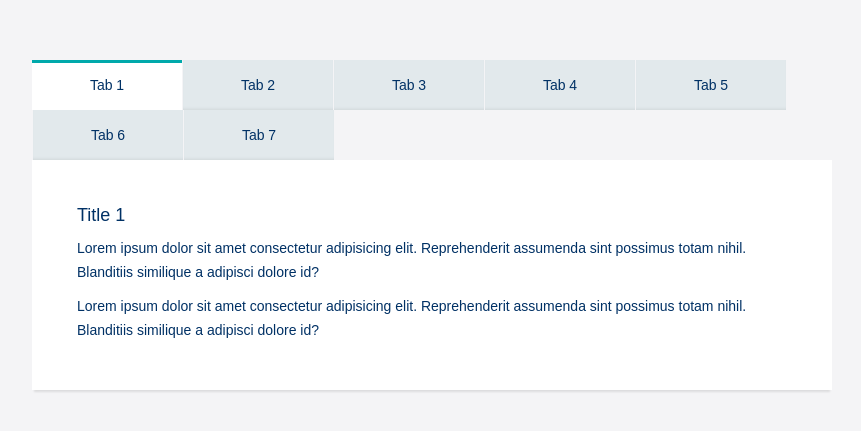
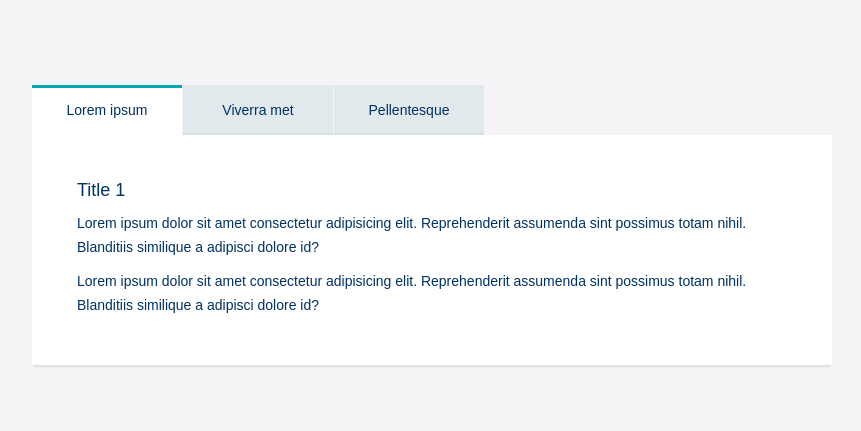
Before and after one commit to ricardolmsilva/tab-challenge, a plain HTML site: page index.html in a window 1280 px wide. Shown: the part 175-606 px from the top of the page, without its empty margins (208-1069 px from the left). Drawn offline with Linux system fonts and the light colour scheme.

Commit message:
fix missing function "handleTabClick" and remove static tabs

```diff
--- a/index.html
+++ b/index.html
@@ -10,15 +10,7 @@
   </head>
   <body>
     <main>
-      <div id="tabs">
-        <button class="tab active">Tab 1</button>
-        <button class="tab">Tab 2</button>
-        <button class="tab">Tab 3</button>
-        <button class="tab">Tab 4</button>
-        <button class="tab">Tab 5</button>
-        <button class="tab">Tab 6</button>
-        <button class="tab">Tab 7</button>
-      </div>
+      <div id="tabs"></div>
       <div id="tabs-content">
         <div class="tab-content active">
           <h1 class="content content-title">Title 1</h1>
--- a/tabs.js
+++ b/tabs.js
@@ -28,3 +28,4 @@ function createTabs(tab, index) {
 }
 
 function createTabsContent(tab, index) {}
+function handleTabClick(e) {}
```
